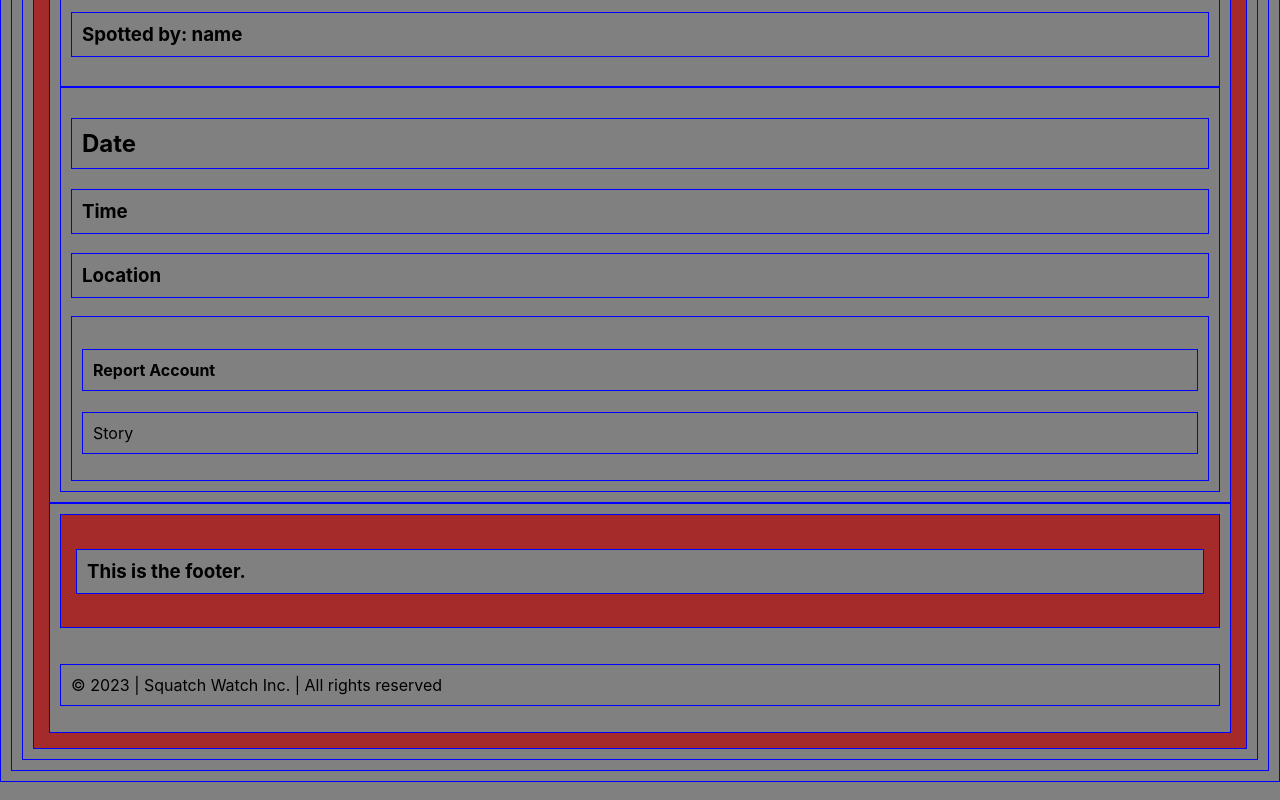
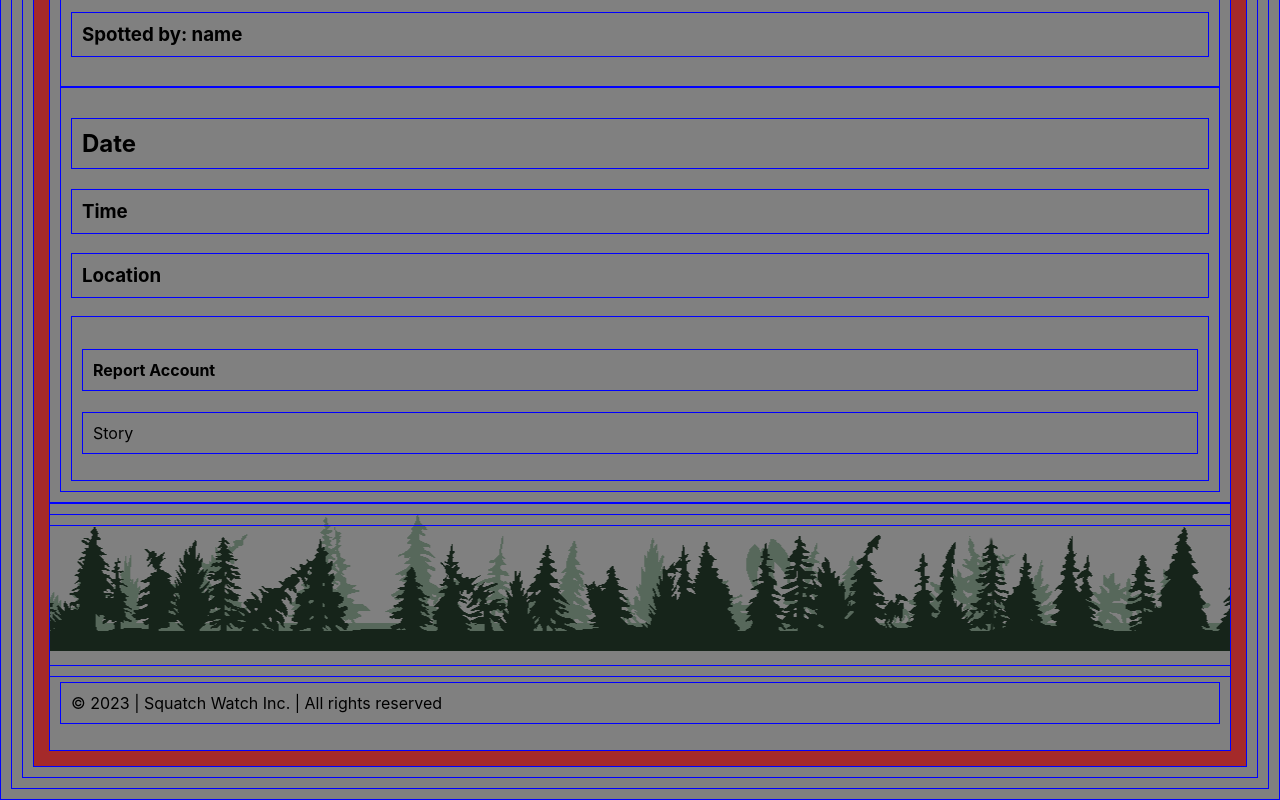
Before and after one commit to johncapovani/Squatch-Watch, a React (Create React App) app in the folder frontend/: page /onesighting in a window 1280 px wide. Shown: the part 607-1407 px from the top of the page. Built offline with nearby package versions, Linux system fonts and the light colour scheme.

Commit message:
added scrolling image

```diff
--- /dev/null
+++ b/frontend/src/components/Footer.css
@@ -0,0 +1,26 @@
+.scrolling-image-container{
+    overflow: hidden;
+}
+
+.top-image {
+    background: url("../assets/fgfoot.png") repeat-x;
+    height: 130px;
+    width: 2560px;
+    animation: slide 90s linear infinite
+}
+
+.bottom-image {
+    background: url("../assets/bgfoot.png") repeat-x;
+    height: 130px;
+    width: 2560px;
+    animation: slide 120s linear infinite
+}
+
+@keyframes slide {
+    0% {
+      transform: translate(0);
+    }
+    100% {
+      transform: translate(-1280px); /* The image width */
+    }
+  }
--- a/frontend/src/components/Footer.jsx
+++ b/frontend/src/components/Footer.jsx
@@ -1,12 +1,13 @@
 import React from 'react';
+import './Footer.css'
 
 const Footer = () => {
     return (
-        <div className='main-footer'>
-            <div className='container'>
-                <h3>This is the footer.</h3>
+        <div className='scrolling-image-container'>
+            <div className='bottom-image'>
+                <div className="top-image"></div>
             </div>
-            <br />
+
             <p className='copyright'>
                 &copy; {new Date().getFullYear()} | Squatch Watch Inc. | All rights reserved
             </p>
```
Also changed, not shown: frontend/src/assets/bgfoot.png (added), frontend/src/assets/fgfoot.png (added).
